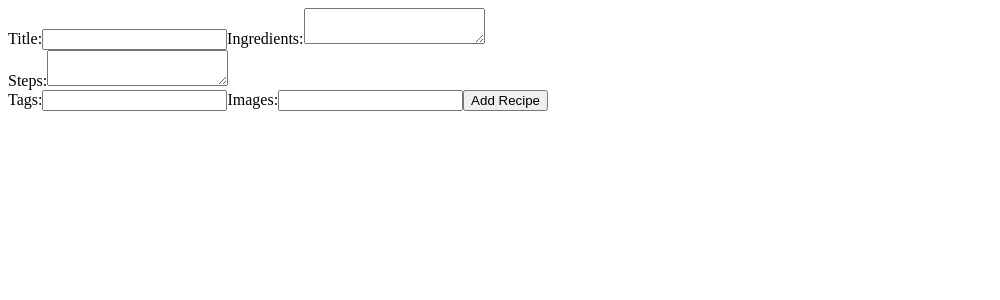
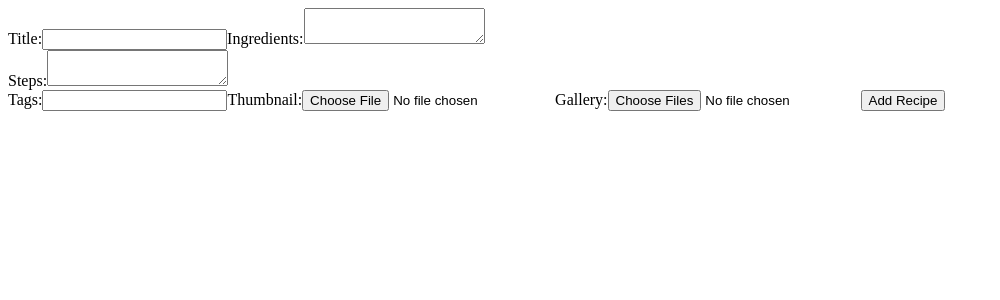
Before and after one commit to MapperTaurus/Ivan-s-Tasty-Pot, a React (Create React App) app: page /add-recipe in a window 1280 px wide. Shown: the top 300 px of the page, without its empty margins (0-1000 px from the left). Built offline with nearby package versions, Linux system fonts and the light colour scheme; no server answers.

Commit message:
Integrated Firebase Storage and added File Upload feature for addRecipe.js, Split field 'images' to 'thumbnail' and 'gallery'

```diff
--- a/src/components/addRecipe.js
+++ b/src/components/addRecipe.js
@@ -2,6 +2,8 @@ import React, { useState } from 'react';
 import { useNavigate } from 'react-router-dom';
 import { firestore, collection, addDoc } from '../config/firebaseConfig';
 import { parse } from 'marked'; // Importing specific function from marked
+import { ref, uploadBytes, getDownloadURL } from 'firebase/storage'; // Import storage-related functions
+import { storage } from '../config/firebaseConfig'; // Import storage from firebaseConfig
 
 const AddRecipe = () => {
   const navigate = useNavigate();
@@ -10,7 +12,8 @@ const AddRecipe = () => {
     ingredients: '',
     steps: '',
     tags: '',
-    images: '',
+    thumbnail: null, // New field for thumbnail
+    gallery: [], // New field for gallery
   });
 
   const handleInputChange = (e) => {
@@ -18,10 +21,41 @@ const AddRecipe = () => {
     setRecipe((prevRecipe) => ({ ...prevRecipe, [name]: value }));
   };
 
+  const handleThumbnailUpload = (e) => {
+    const file = e.target.files[0];
+    setRecipe((prevRecipe) => ({ ...prevRecipe, thumbnail: file }));
+  };
+
+  const handleGalleryUpload = (e) => {
+    const files = Array.from(e.target.files);
+    setRecipe((prevRecipe) => ({ ...prevRecipe, gallery: files }));
+  };
+
+
   const handleAddRecipe = async () => {
     try {
       const tagsArray = recipe.tags.split(',').map((tag) => tag.trim());
       const updatedRecipe = { ...recipe, tags: tagsArray };
+
+      // Upload thumbnail
+      if (recipe.thumbnail) {
+        const storageRef = ref(storage, `RecipeThumbnails/${recipe.thumbnail.name}`);
+        await uploadBytes(storageRef, recipe.thumbnail);
+
+        // Get download URL for thumbnail
+        const downloadURL = await getDownloadURL(storageRef);
+        updatedRecipe.thumbnail = downloadURL;
+      }
+
+      // Upload gallery images
+      const galleryURLs = [];
+      for (const file of recipe.gallery) { // Change galleryFiles to gallery here
+        const galleryStorageRef = ref(storage, `RecipeGallery/${file.name}`);
+        await uploadBytes(galleryStorageRef, file);
+        const galleryDownloadURL = await getDownloadURL(galleryStorageRef);
+        galleryURLs.push(galleryDownloadURL);
+      }
+      updatedRecipe.gallery = galleryURLs;
 
       const recipesCollection = collection(firestore, 'recipes');
       await addDoc(recipesCollection, updatedRecipe);
@@ -31,6 +65,8 @@ const AddRecipe = () => {
       console.error('Error adding recipe:', error);
     }
   };
+
+
 
   return (
     <div>
@@ -62,8 +98,12 @@ const AddRecipe = () => {
           <input type="text" name="tags" value={recipe.tags} onChange={handleInputChange} />
         </label>
         <label>
-          Images:
-          <input type="text" name="images" value={recipe.images} onChange={handleInputChange} />
+          Thumbnail:
+          <input type="file" accept="image/*" onChange={handleThumbnailUpload} />
+        </label>
+        <label>
+          Gallery:
+          <input type="file" accept="image/*" multiple onChange={handleGalleryUpload} />
         </label>
         <button type="button" onClick={handleAddRecipe}>
           Add Recipe
```
Also changed, not shown: 1 other file (tests, documents, lock files or other folders).
